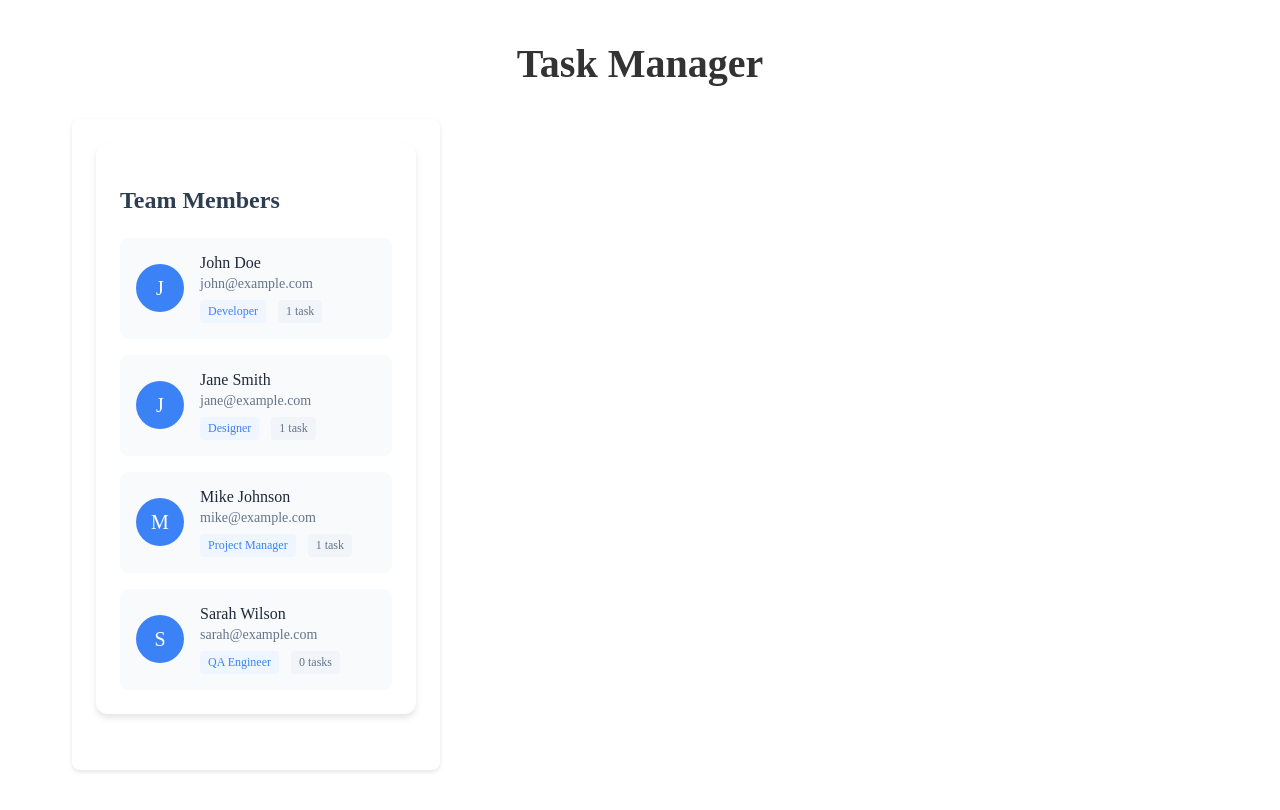
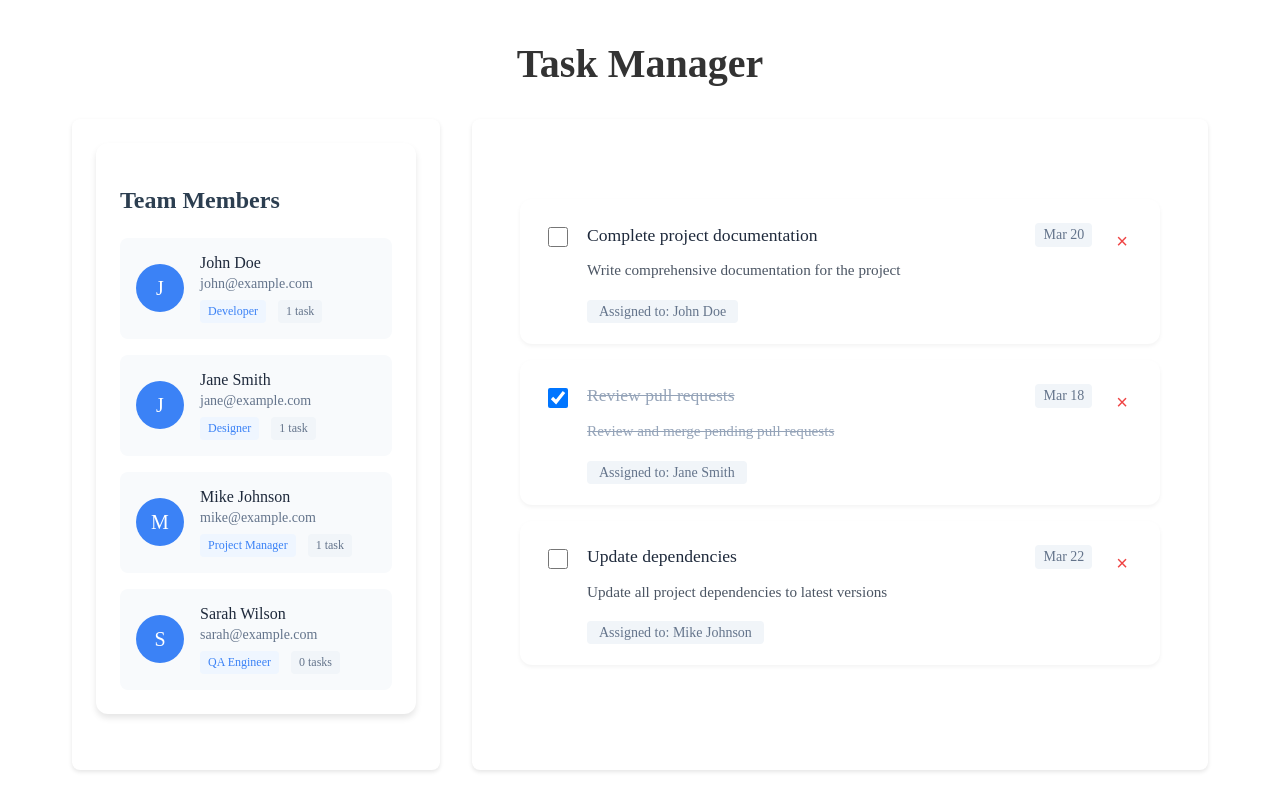
Before and after one commit to otolol/routing_demo, an Angular app: page /tasks in a window 1280 px wide. Built offline with nearby package versions, Linux system fonts and the light colour scheme.

Commit message:
render first router.

```diff
--- a/src/app/app.component.html
+++ b/src/app/app.component.html
@@ -12,8 +12,9 @@
       <app-users></app-users>
     </section>
 
-    <!-- <section class="task-section">
-      <app-task-list></app-task-list>
-    </section> -->
+     <section class="task-section">
+      <router-outlet></router-outlet>
+      <!-- <app-task-list></app-task-list> -->
+    </section>
   </main>
 </div>
--- a/src/app/app.component.ts
+++ b/src/app/app.component.ts
@@ -2,9 +2,7 @@ import { Component, OnInit } from '@angular/core';
 import { CommonModule } from '@angular/common';
 import { FormsModule } from '@angular/forms';
 import { RouterOutlet } from '@angular/router';
-import { TaskListComponent } from './task-list/task-list.component';
 import { UsersComponent } from './users/users.component';
-import { AddTaskComponent } from './add-task/add-task.component';
 import { User } from './shared/interfaces/user.interface';
 import { TasksService } from './services/tasks.service';
 import { UsersService } from './services/users.service';
@@ -12,7 +10,7 @@ import { UsersService } from './services/users.service';
 @Component({
   selector: 'app-root',
   standalone: true,
-  imports: [CommonModule, FormsModule, RouterOutlet, TaskListComponent, UsersComponent, AddTaskComponent],
+  imports: [CommonModule, FormsModule, RouterOutlet, UsersComponent],
   templateUrl: './app.component.html',
   styleUrls: ['./app.component.css']
 })
```
